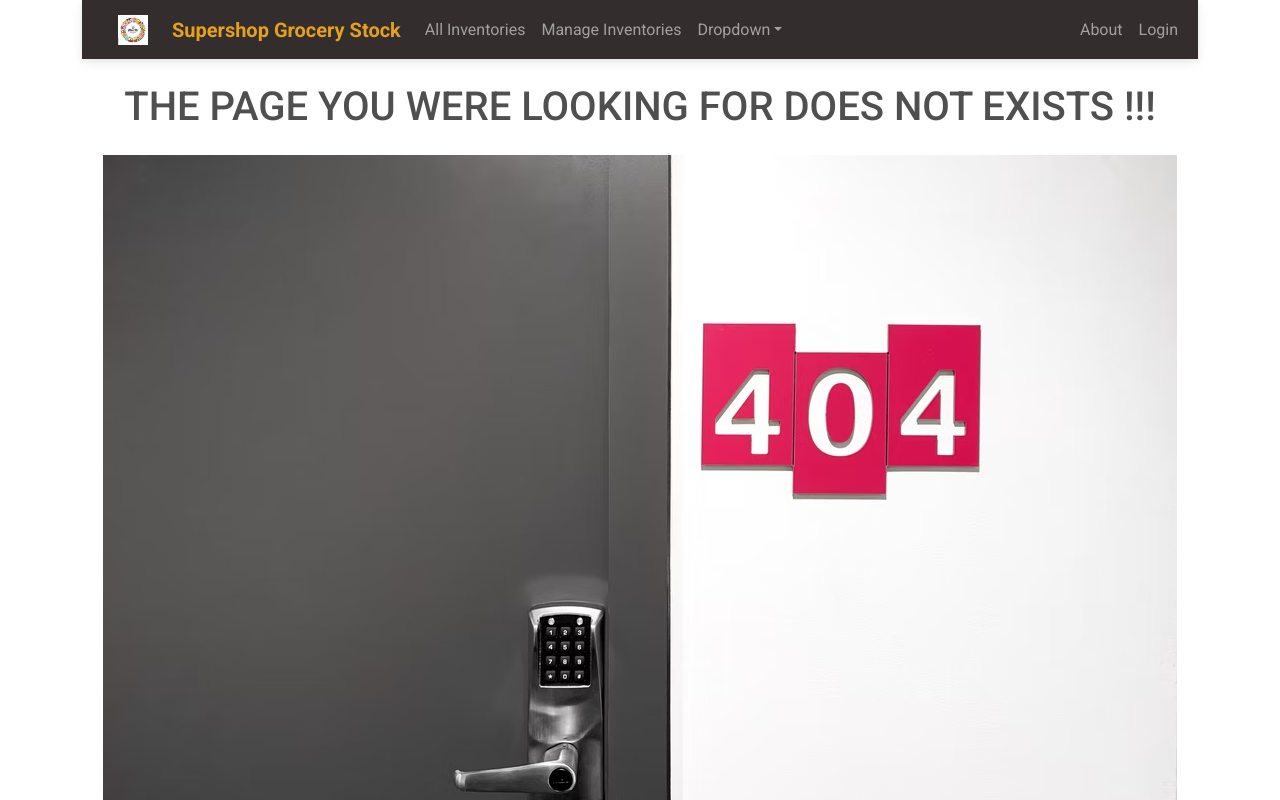
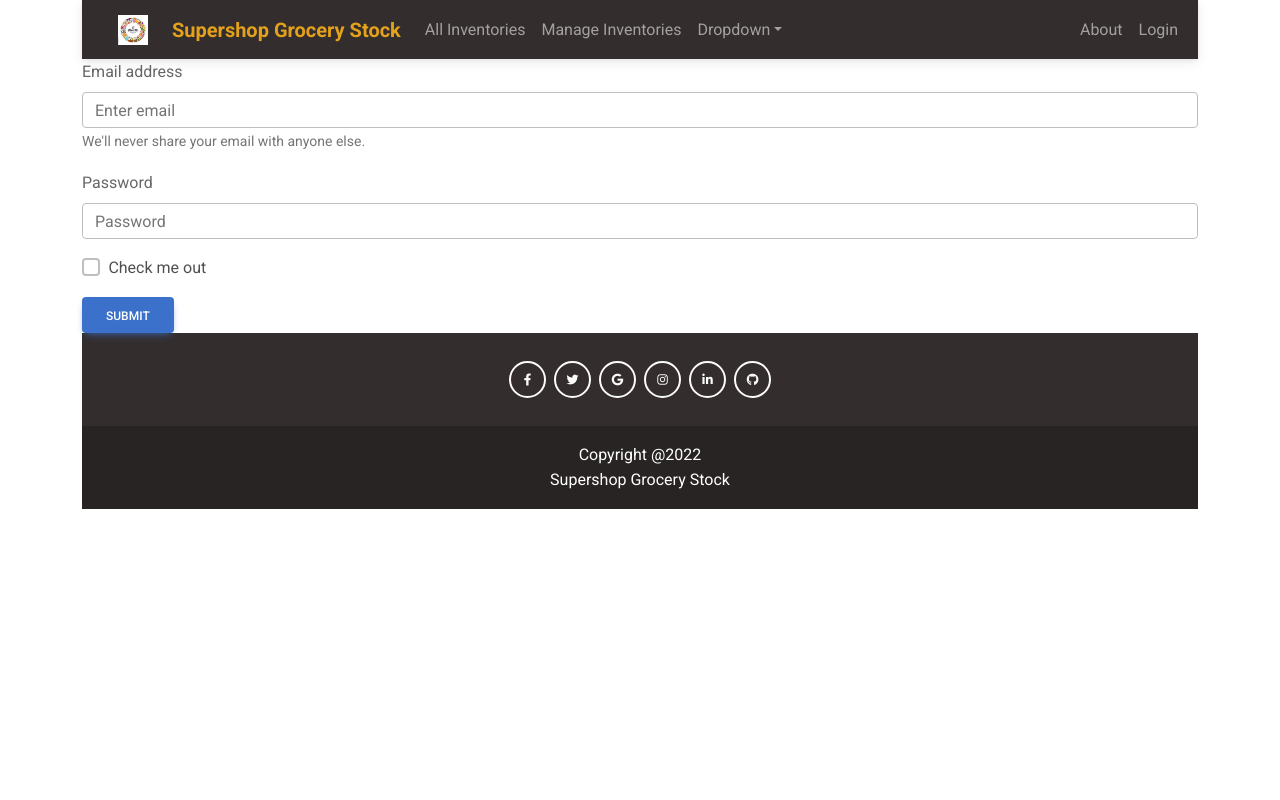
Before and after one commit to tashfiaislamistila/supershop-grocery-stock-warehouse-management-client, a React (Create React App) app: page /login in a window 1280 px wide. Shown: the top 800 px of the page. Built offline with nearby package versions, Linux system fonts and the light colour scheme.

Commit message:
Login form and some modification of table

```diff
--- a/src/App.js
+++ b/src/App.js
@@ -7,6 +7,7 @@
 import Inventories from './Pages/Home/Inventories/Inventories';
 import Inventory from './Pages/Inventory/Inventory';
 import InventoryDetail from './Pages/InventoryDetail/InventoryDetail';
+import Login from './Pages/Login/Login/Login';
 import ManageInventories from './Pages/ManageInventories/ManageInventories';
 import ManageInventory from './Pages/ManageInventory/ManageInventory';
 import Footer from './Pages/Shared/Footer/Footer';
@@ -26,6 +27,7 @@
         <Route path="/blog" element={<Blog></Blog>}></Route>
         <Route path="/inventories" element={<Inventories></Inventories>}></Route>
         <Route path="/about" element={<About></About>}></Route>
+        <Route path="/login" element={<Login></Login>}></Route>
         <Route path="*" element={<NotFound></NotFound>}></Route>
       </Routes >
       <Footer></Footer>
--- /dev/null
+++ b/src/Pages/Login/Login/Login.js
@@ -0,0 +1,31 @@
+import React from 'react';
+import { Button, Form } from 'react-bootstrap';
+
+const Login = () => {
+    return (
+        <div>
+            <Form>
+                <Form.Group className="mb-3" controlId="formBasicEmail">
+                    <Form.Label>Email address</Form.Label>
+                    <Form.Control type="email" placeholder="Enter email" />
+                    <Form.Text className="text-muted">
+                        We'll never share your email with anyone else.
+                    </Form.Text>
+                </Form.Group>
+
+                <Form.Group className="mb-3" controlId="formBasicPassword">
+                    <Form.Label>Password</Form.Label>
+                    <Form.Control type="password" placeholder="Password" />
+                </Form.Group>
+                <Form.Group className="mb-3" controlId="formBasicCheckbox">
+                    <Form.Check type="checkbox" label="Check me out" />
+                </Form.Group>
+                <Button variant="primary" type="submit">
+                    Submit
+                </Button>
+            </Form>
+        </div>
+    );
+};
+
+export default Login;
--- a/src/Pages/ManageInventories/ManageInventories.js
+++ b/src/Pages/ManageInventories/ManageInventories.js
@@ -16,8 +16,9 @@
                     <tr>
                         <th scope="col">id</th>
                         <th scope="col">Product Name</th>
-                        <th scope="col">Description</th>
+                        <th scope="col">Price</th>
                         <th scope="col">Quantity</th>
+                        <th scope="col">Manage</th>
                     </tr>
                 </thead>
                 <tbody>
--- a/src/Pages/ManageInventory/ManageInventory.js
+++ b/src/Pages/ManageInventory/ManageInventory.js
@@ -1,13 +1,14 @@
 import React from 'react';
-
+import { MDBBtn } from 'mdb-react-ui-kit';
 const ManageInventory = ({ inventory }) => {
-    const { id, product, quantity, description } = inventory;
+    const { id, product, quantity, price } = inventory;
     return (
         <tr>
             <td>{id}</td>
             <td>{product}</td>
-            <td>{description}</td>
+            <td>$ {price}</td>
             <td>{quantity}</td>
+            <td>{<MDBBtn>Delete</MDBBtn>}</td>
         </tr>
     );
 };
--- a/src/Pages/Shared/Header/Header.js
+++ b/src/Pages/Shared/Header/Header.js
@@ -25,7 +25,7 @@
                         </Nav>
                         <Nav>
                             <Nav.Link href="/about">About</Nav.Link>
-                            <Nav.Link eventKey={2} href="#Login">
+                            <Nav.Link eventKey={2} href="/login">
                                 Login
                             </Nav.Link>
                         </Nav>
```
Also changed, not shown: src/Pages/Login/Register/Register.js (added, +11 -0 lines).
